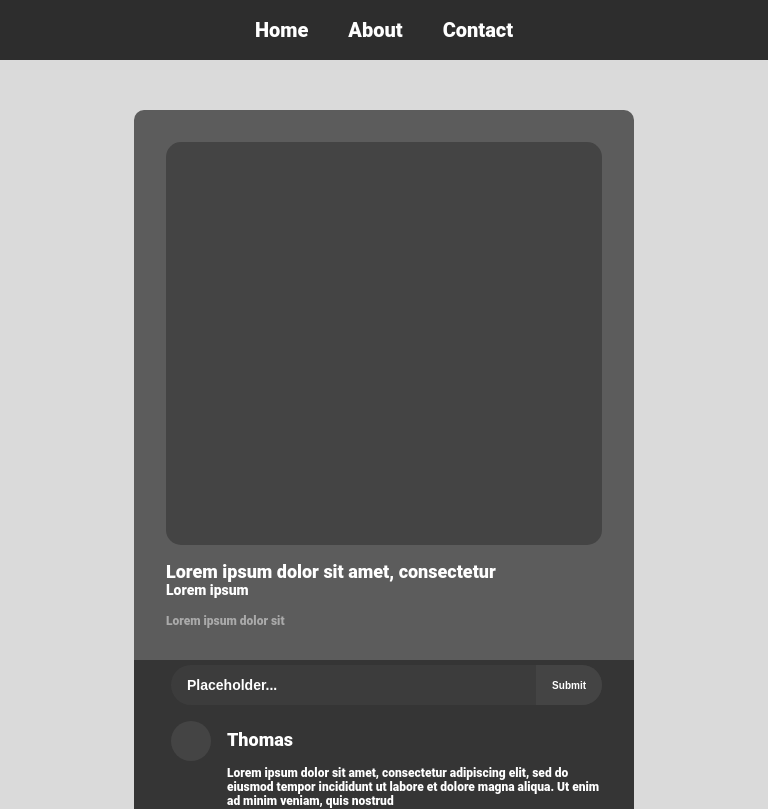
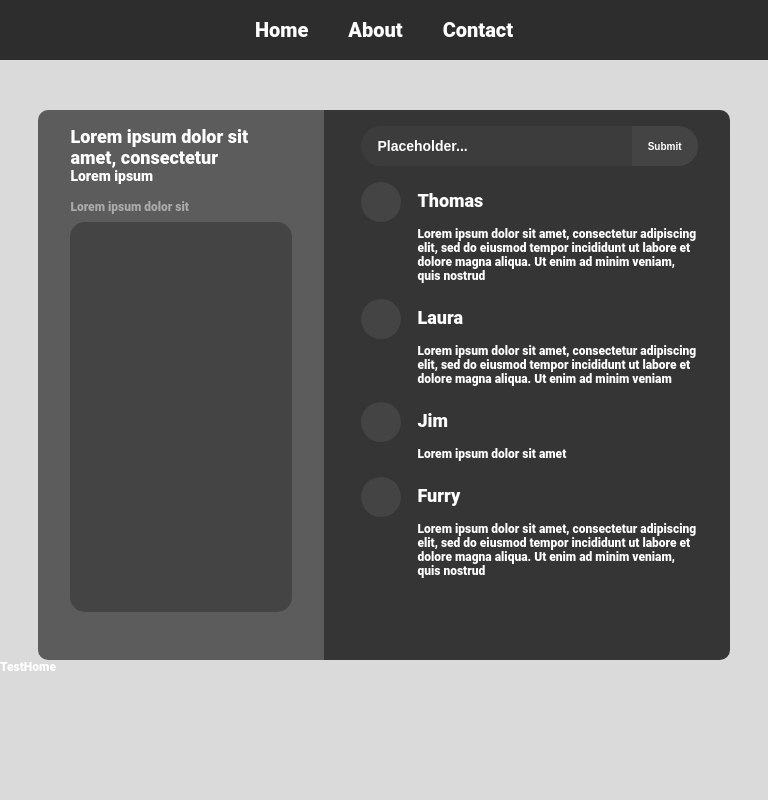
Before and after one commit to Eimantas20/tglab, a React (Create React App) app: page / in a window 768 px wide. Shown: the top 809 px of the page. Built offline with nearby package versions, Linux system fonts and the light colour scheme.

Commit message:
desktop and tablet/landscape view

```diff
--- a/src/App.js
+++ b/src/App.js
@@ -19,9 +19,12 @@ function App() {
 
 
     const getAmountOfItems = () => {
+        let arr = [];
         let width = window.innerWidth;
-        let arr = [...Array(Math.floor(width / 550))];
-        if (arr.length === 0) arr[0] = 0
+        if ( width > 1200) {
+            arr = [...Array(Math.floor(width / 550))];
+        } else {arr[0]=0}
+        // if (arr.length === 0) arr[0] = 0
         setItems(arr);
     }
 
@@ -30,8 +33,8 @@ function App() {
             <div className="app-container">
                 <Navigation />
                 <div className='multi-conver-cont'>
-                    {items.map(item => (
-                        <Conversation />
+                    {items.map((item, i ) => (
+                        <Conversation key={i}/>
                     ))}
                 </div>
                 <Routes>
--- a/src/styles/conversation.css
+++ b/src/styles/conversation.css
@@ -1,8 +1,6 @@
 .conversation-cont {
-    width: 500px;
-    /* max-width: 500px; */
-    /* margin:0 auto; */
-    /* display: inline-block */
+    width: 30%;
+    max-width: 500px;
 }
 
 .conv-cont-top {
@@ -31,8 +29,6 @@
     padding-right:0;
     background-color: var(--chat-bg-color);
     border-radius: 0 0 10px 10px;
-    width: 500px;
-
 }
 
 .conv-cont-bottom {
@@ -67,3 +63,35 @@
 ::-webkit-scrollbar-thumb:hover {
   background: var(--scrollbar-thumb-hover);
 }
+
+
+@media screen and (min-width:641px) and (max-width:1200px) {
+  .conversation-cont {
+    display: flex;
+    width: 90%;
+    max-width: unset;
+    /* margin-top:1rem; */
+  }
+
+  .conv-cont-top {
+    width:90%;
+    border-radius: 10px 0 0 10px;
+    flex-direction: column-reverse;
+    padding-top: 1rem;
+  }
+
+  .conv-cont-top .img {
+    margin-top: 0.5rem;
+  }
+
+  .conv-cont-bottom {
+    max-height: 550px;
+    border-radius: 0 10px 10px 0;
+  }
+
+  .padding-round {
+    border-radius: 0 10px 10px 0;
+    padding-top:1rem;
+  }
+
+}
```
